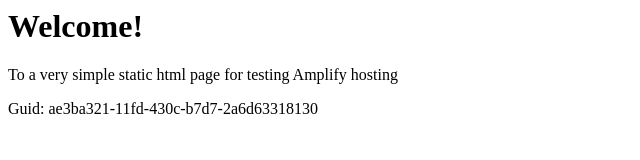
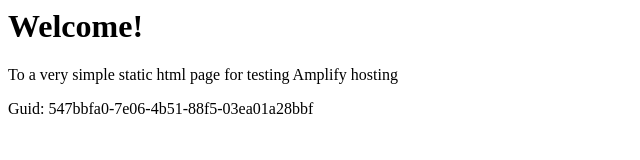
Before and after one commit to aws-aemilia-mxp/Github-PR-Commit-Integration-Test-DoNotTouch-GitHubWebhookPushCanaryTest-v1-preprod-eu-south-1, a website: page src/index.html in a window 1280 px wide. Shown: the full height of the page, 0-640 px from the left. Drawn offline with Linux system fonts and the light colour scheme.

Commit message:
commit from integ tests

```diff
--- a/src/index.html
+++ b/src/index.html
@@ -12,6 +12,6 @@
 <body>
     <h1>Welcome!</h1>
     <p>To a very simple static html page for testing Amplify hosting</p>
-    <p>Guid: ae3ba321-11fd-430c-b7d7-2a6d63318130</p></body>
+    <p>Guid: 547bbfa0-7e06-4b51-88f5-03ea01a28bbf</p></body>
 
 </html>
```
